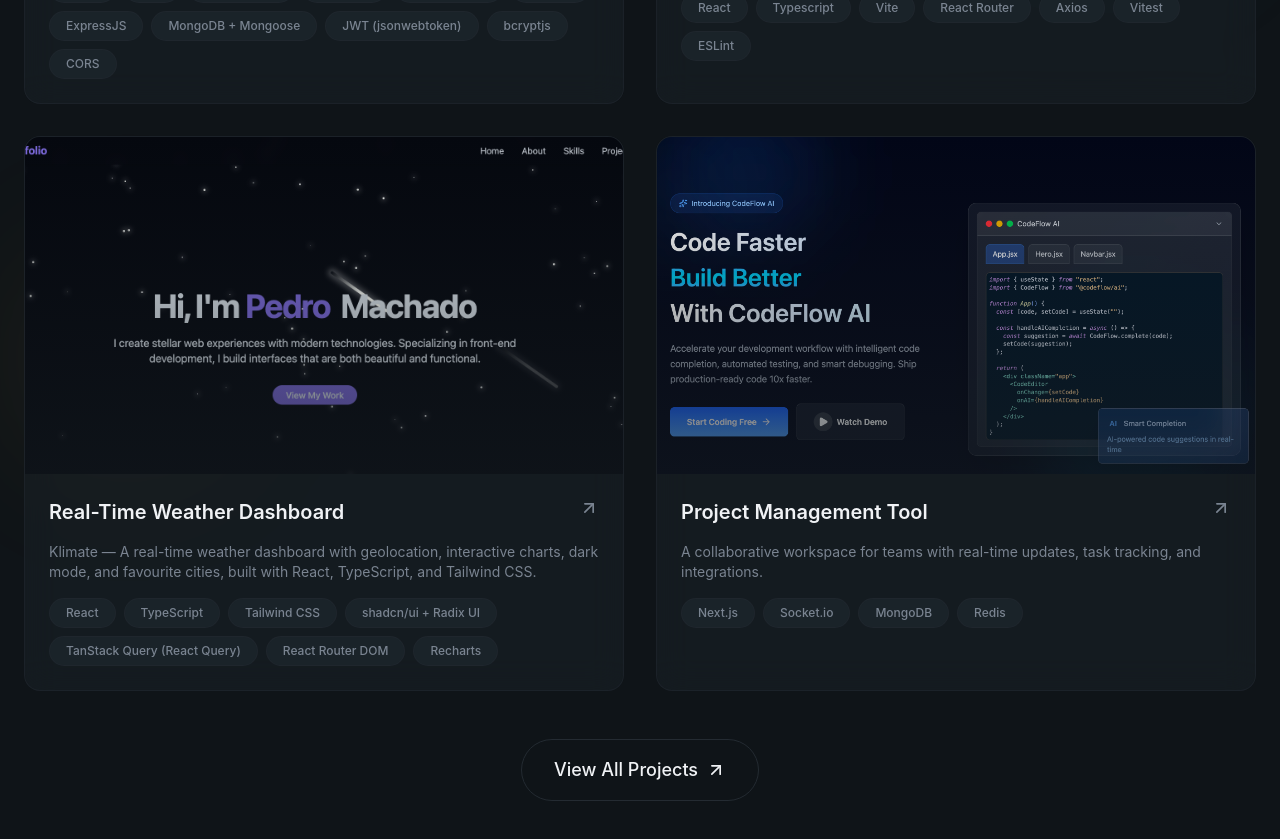
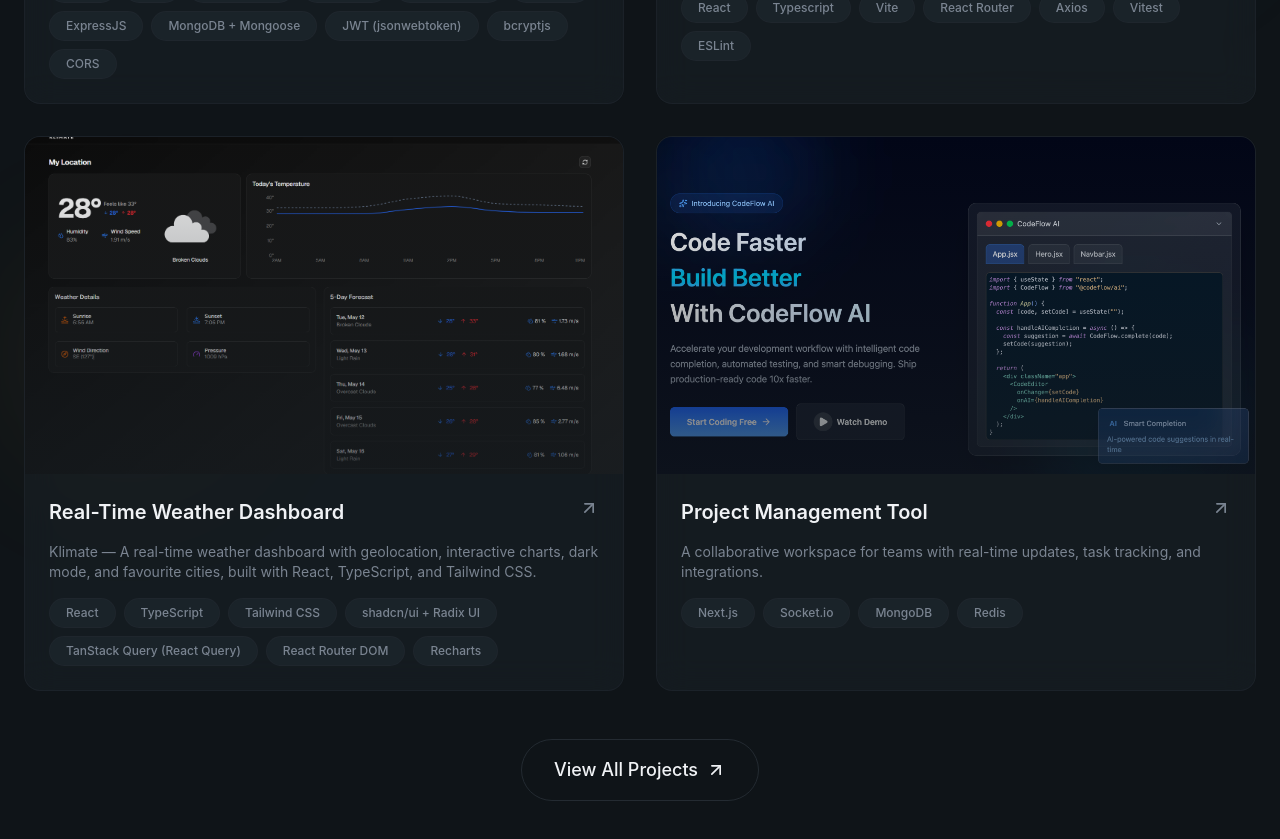
Before and after one commit to deepshikava/dev-personal-portfolio, a React (Vite) app: page / in a window 1280 px wide. Shown: the part 4695-5534 px from the top of the page. Built offline with nearby package versions, Linux system fonts and the light colour scheme.

Commit message:
added weather-dashboard project image

```diff
--- a/src/sections/Projects.jsx
+++ b/src/sections/Projects.jsx
@@ -44,7 +44,7 @@ const projects = [
     title: "Real-Time Weather Dashboard",
     description:
       "Klimate — A real-time weather dashboard with geolocation, interactive charts, dark mode, and favourite cities, built with React, TypeScript, and Tailwind CSS.",
-    image: "/projects/project3.png",
+    image: "/projects/weather-dashboard.png",
     tags: [
       "React",
       "TypeScript",
```
Also changed, not shown: public/projects/project3.png (deleted), public/projects/weather-dashboard.png (added).
